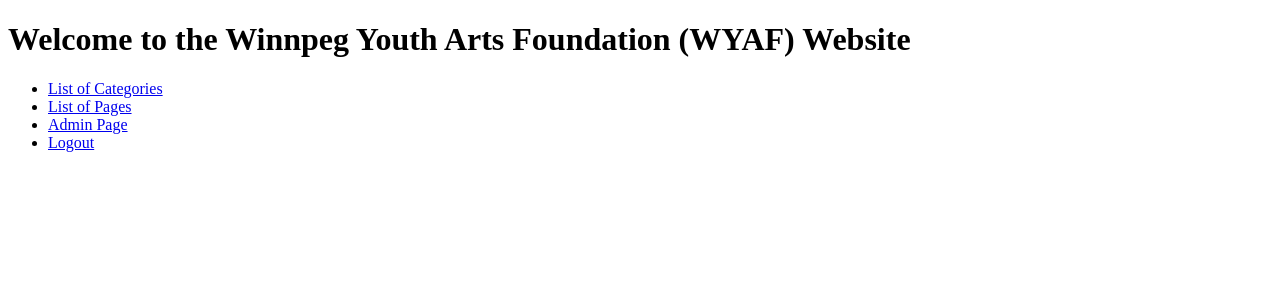
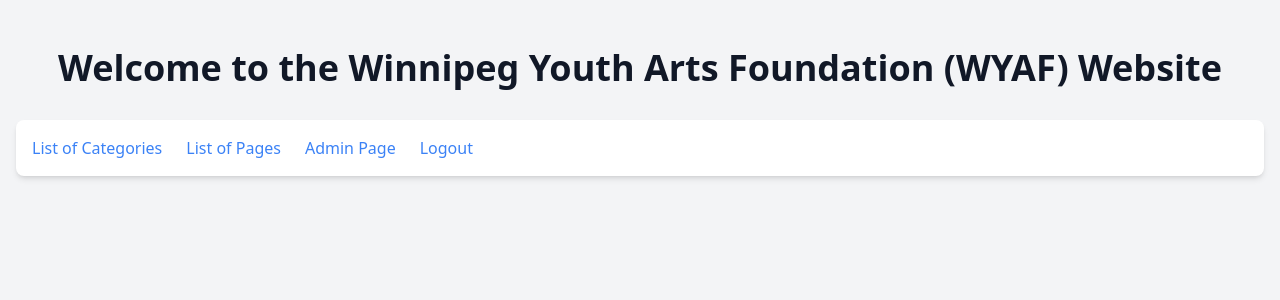
Before and after one commit to abhatti2/WYAF, a PHP site: page / in a window 1280 px wide. Shown: the top 300 px of the page. Run offline with PHP 8.4, Linux system fonts and the light colour scheme; the visitor is signed in with stand-in values (Sample User, id 1).

Commit message:
update index w/ tailwind

```diff
--- a/index.php
+++ b/index.php
@@ -7,22 +7,29 @@ session_start();
 <head>
     <meta charset="UTF-8">
     <title>Home Page</title>
+    <link href="output.css" rel="stylesheet">
+    <!-- <link href="https://cdn.jsdelivr.net/npm/tailwindcss@2.2.19/dist/tailwind.min.css" rel="stylesheet"> -->
+
 </head>
-<body>
-    <h1>Welcome to the Winnpeg Youth Arts Foundation (WYAF) Website</h1>
+<body class="bg-gray-100 text-gray-900">
+    <div class="container mx-auto p-4">
+        <h1 class="text-4xl font-bold text-center my-8">Welcome to the Winnipeg Youth Arts Foundation (WYAF) Website</h1>
         <?php if (isset($_SESSION['user_id'])): ?>
-        <nav>
-            <ul>
-                <li><a href="list_categories.php">List of Categories</a></li>
-                <li><a href="list_pages.php">List of Pages</a></li>
+            <nav class="bg-white shadow-md rounded-lg p-4 mb-8">
+                <ul class="flex flex-col md:flex-row justify-center md:justify-start space-y-4 md:space-y-0 md:space-x-6">
+                    <li><a href="list_categories.php" class="text-blue-500 hover:text-blue-700">List of Categories</a></li>
+                    <li><a href="list_pages.php" class="text-blue-500 hover:text-blue-700">List of Pages</a></li>
                     <?php if ($_SESSION['role'] == 'admin'): ?>
-                    <li><a href="admin.php">Admin Page</a></li>
+                        <li><a href="admin.php" class="text-blue-500 hover:text-blue-700">Admin Page</a></li>
                     <?php endif; ?>
-                <li><a href="logout.php">Logout</a></li>
+                    <li><a href="logout.php" class="text-blue-500 hover:text-blue-700">Logout</a></li>
                 </ul>
             </nav>
         <?php else: ?>
-        <a href="login.php">Login</a>
+            <div class="text-center">
+                <a href="login.php" class="text-blue-500 hover:text-blue-700">Login</a>
+            </div>
         <?php endif; ?>
+    </div>
 </body>
 </html>
--- a/output.css
+++ b/output.css
@@ -554,8 +554,60 @@ video {
   --tw-contain-style:  ;
 }
 
+.container {
+  width: 100%;
+}
+
+@media (min-width: 640px) {
+  .container {
+    max-width: 640px;
+  }
+}
+
+@media (min-width: 768px) {
+  .container {
+    max-width: 768px;
+  }
+}
+
+@media (min-width: 1024px) {
+  .container {
+    max-width: 1024px;
+  }
+}
+
+@media (min-width: 1280px) {
+  .container {
+    max-width: 1280px;
+  }
+}
+
+@media (min-width: 1536px) {
+  .container {
+    max-width: 1536px;
+  }
+}
+
 .collapse {
   visibility: collapse;
+}
+
+.mx-auto {
+  margin-left: auto;
+  margin-right: auto;
+}
+
+.my-8 {
+  margin-top: 2rem;
+  margin-bottom: 2rem;
+}
+
+.mb-8 {
+  margin-bottom: 2rem;
+}
+
+.flex {
+  display: flex;
 }
 
 .table {
@@ -570,6 +622,94 @@ video {
   resize: both;
 }
 
+.flex-col {
+  flex-direction: column;
+}
+
+.justify-center {
+  justify-content: center;
+}
+
+.space-y-4 > :not([hidden]) ~ :not([hidden]) {
+  --tw-space-y-reverse: 0;
+  margin-top: calc(1rem * calc(1 - var(--tw-space-y-reverse)));
+  margin-bottom: calc(1rem * var(--tw-space-y-reverse));
+}
+
+.rounded-lg {
+  border-radius: 0.5rem;
+}
+
 .border {
   border-width: 1px;
 }
+
+.bg-gray-100 {
+  --tw-bg-opacity: 1;
+  background-color: rgb(243 244 246 / var(--tw-bg-opacity));
+}
+
+.bg-white {
+  --tw-bg-opacity: 1;
+  background-color: rgb(255 255 255 / var(--tw-bg-opacity));
+}
+
+.p-4 {
+  padding: 1rem;
+}
+
+.text-center {
+  text-align: center;
+}
+
+.text-4xl {
+  font-size: 2.25rem;
+  line-height: 2.5rem;
+}
+
+.font-bold {
+  font-weight: 700;
+}
+
+.text-blue-500 {
+  --tw-text-opacity: 1;
+  color: rgb(59 130 246 / var(--tw-text-opacity));
+}
+
+.text-gray-900 {
+  --tw-text-opacity: 1;
+  color: rgb(17 24 39 / var(--tw-text-opacity));
+}
+
+.shadow-md {
+  --tw-shadow: 0 4px 6px -1px rgb(0 0 0 / 0.1), 0 2px 4px -2px rgb(0 0 0 / 0.1);
+  --tw-shadow-colored: 0 4px 6px -1px var(--tw-shadow-color), 0 2px 4px -2px var(--tw-shadow-color);
+  box-shadow: var(--tw-ring-offset-shadow, 0 0 #0000), var(--tw-ring-shadow, 0 0 #0000), var(--tw-shadow);
+}
+
+.hover\:text-blue-700:hover {
+  --tw-text-opacity: 1;
+  color: rgb(29 78 216 / var(--tw-text-opacity));
+}
+
+@media (min-width: 768px) {
+  .md\:flex-row {
+    flex-direction: row;
+  }
+
+  .md\:justify-start {
+    justify-content: flex-start;
+  }
+
+  .md\:space-x-6 > :not([hidden]) ~ :not([hidden]) {
+    --tw-space-x-reverse: 0;
+    margin-right: calc(1.5rem * var(--tw-space-x-reverse));
+    margin-left: calc(1.5rem * calc(1 - var(--tw-space-x-reverse)));
+  }
+
+  .md\:space-y-0 > :not([hidden]) ~ :not([hidden]) {
+    --tw-space-y-reverse: 0;
+    margin-top: calc(0px * calc(1 - var(--tw-space-y-reverse)));
+    margin-bottom: calc(0px * var(--tw-space-y-reverse));
+  }
+}
```
Lines whose indentation alone changed are shown as unchanged.
